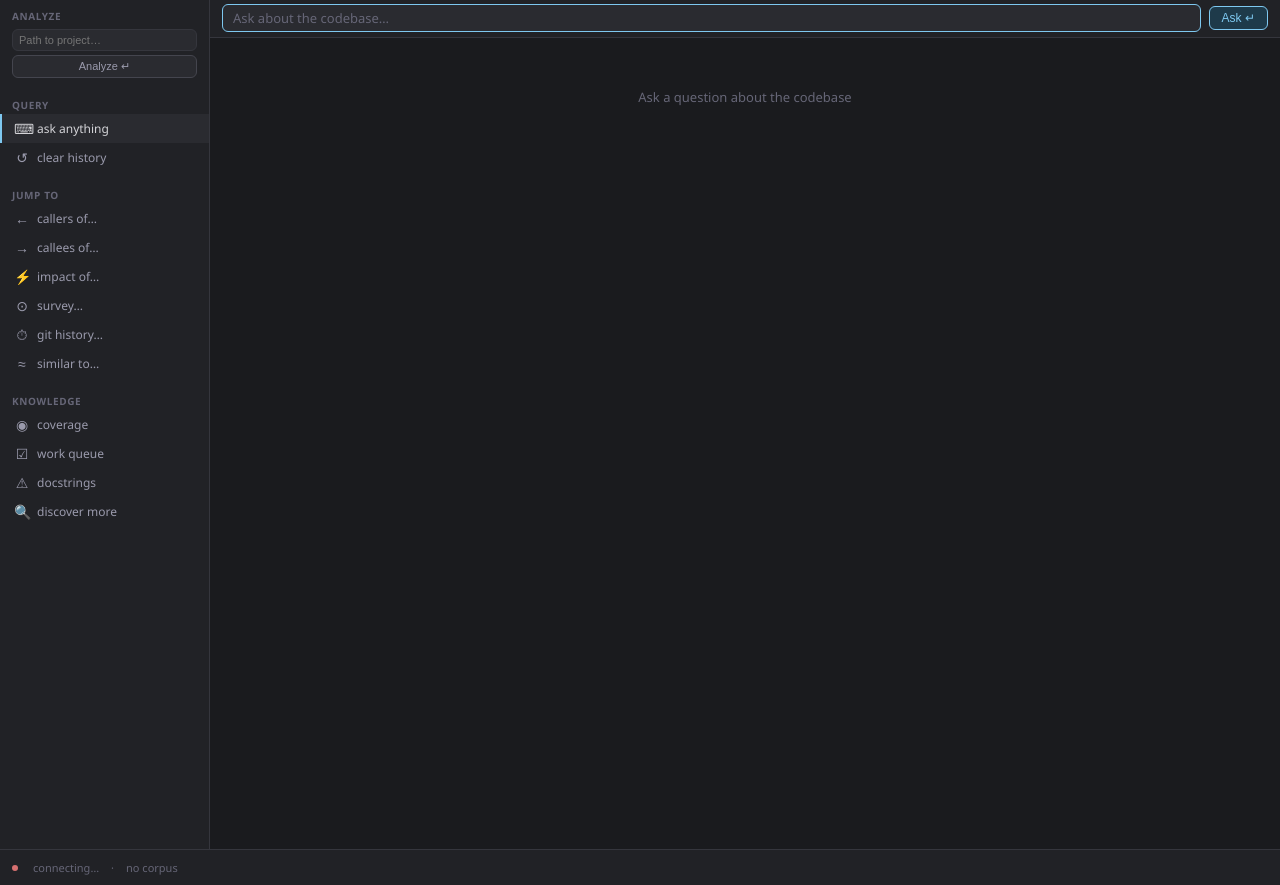
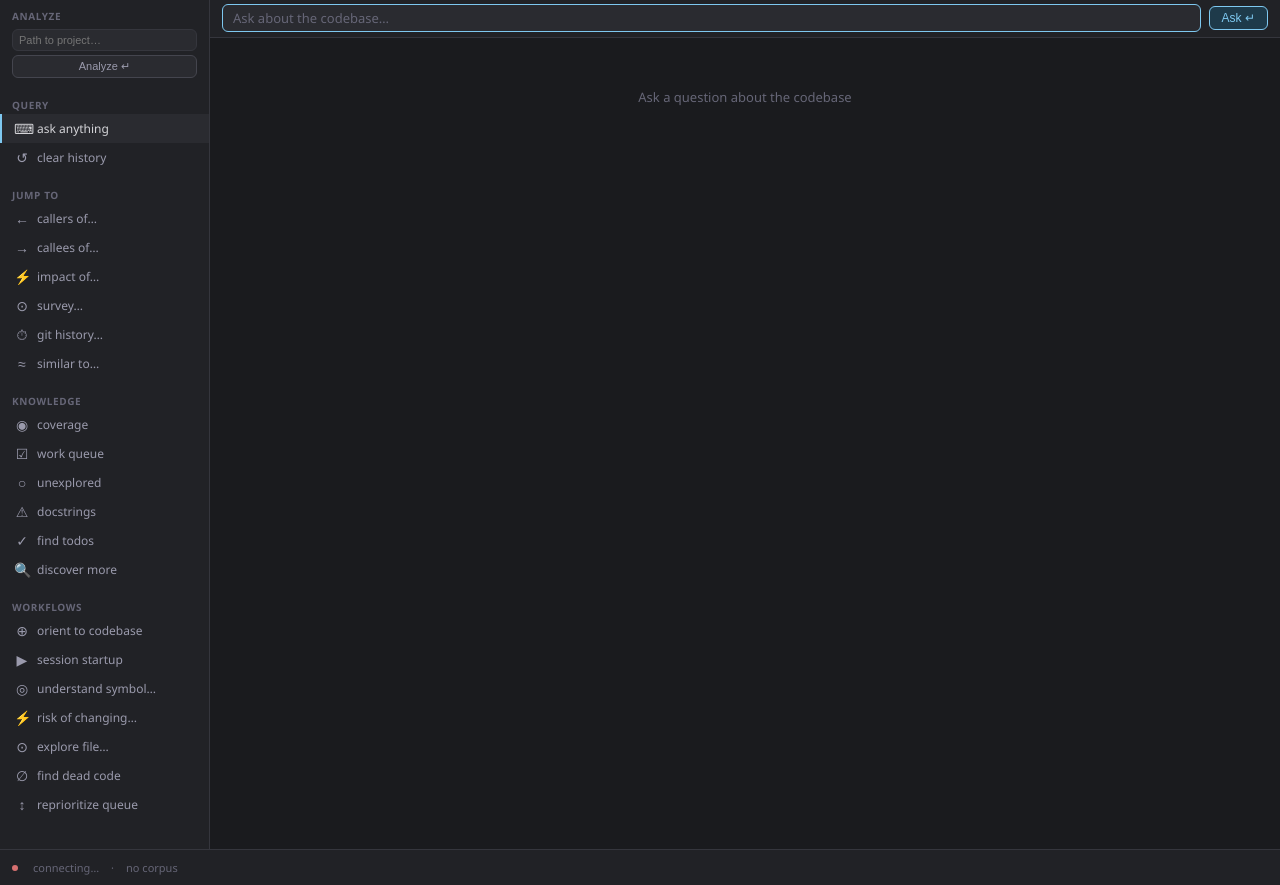
Before and after one commit to bartanderson/Determined, a Flask app: page / in a window 1280 px wide. Shown: the part 37-922 px from the top of the page. Run offline with Flask 3, Linux system fonts and the light colour scheme; some libraries are stand-ins or nearby versions.

Commit message:
Surface all hidden commands in UI: Workflows section + data-submit pattern
console.html:
- New Workflows sidebar section: one-click buttons for orient-to-codebase,
  session-startup, find-dead-code, reprioritize-queue; fill-then-type slots
  for understand-symbol, risk-of-changing, explore-file
- Knowledge section: add unexplored and find-todos buttons (were server-handled
  but had no UI entry points)
- data-submit attribute: sidebar items that send immediately without requiring
  the user to type anything (vs data-fill which just populates the input)
- coverage changed from data-fill to data-submit (no reason to fill then send)

ui_server.py: wire reprioritize/suggest-priorities handler (was REPL-only)

293/293 tests passing.

Co-Authored-By: Claude Sonnet 4.6 <noreply@anthropic.com>

```diff
--- a/determined/ui/templates/console.html
+++ b/determined/ui/templates/console.html
@@ -66,17 +66,48 @@
 
     <div class="sidebar-section">
       <div class="sidebar-label">Knowledge</div>
-      <div class="sidebar-item" data-fill="what do you know?">
+      <div class="sidebar-item" data-submit="what do you know?">
         <span class="icon">◉</span>coverage
       </div>
       <div class="sidebar-item" data-fill="what should I work on">
         <span class="icon">☑</span>work queue
       </div>
+      <div class="sidebar-item" data-submit="what haven't you explored?">
+        <span class="icon">○</span>unexplored
+      </div>
       <div class="sidebar-item" data-fill="what functions are missing docstrings">
         <span class="icon">⚠</span>docstrings
       </div>
-      <div class="sidebar-item" data-fill="discover more">
+      <div class="sidebar-item" data-submit="find todos">
+        <span class="icon">✓</span>find todos
+      </div>
+      <div class="sidebar-item" data-submit="discover more">
         <span class="icon">🔍</span>discover more
+      </div>
+    </div>
+
+    <div class="sidebar-section">
+      <div class="sidebar-label">Workflows</div>
+      <div class="sidebar-item" data-submit="orient me to this codebase">
+        <span class="icon">⊕</span>orient to codebase
+      </div>
+      <div class="sidebar-item" data-submit="session startup">
+        <span class="icon">▶</span>session startup
+      </div>
+      <div class="sidebar-item" data-fill="understand ">
+        <span class="icon">◎</span>understand symbol…
+      </div>
+      <div class="sidebar-item" data-fill="risk of changing ">
+        <span class="icon">⚡</span>risk of changing…
+      </div>
+      <div class="sidebar-item" data-fill="explore ">
+        <span class="icon">⊙</span>explore file…
+      </div>
+      <div class="sidebar-item" data-submit="find dead code">
+        <span class="icon">∅</span>find dead code
+      </div>
+      <div class="sidebar-item" data-submit="reprioritize">
+        <span class="icon">↕</span>reprioritize queue
       </div>
     </div>
   </div>
@@ -144,14 +175,22 @@ input.addEventListener("keydown", e => { if (e.key === "Enter") sendQuery(); });
 sendBtn.addEventListener("click", sendQuery);
 
 // ── sidebar shortcuts ─────────────────────────────────────
+// data-fill: put text in input, focus, let user complete it
 document.querySelectorAll(".sidebar-item[data-fill]").forEach(el => {
   el.addEventListener("click", () => {
     const fill = el.dataset.fill;
-    if (!fill && el.id === "btn-clear-history") return;
+    if (!fill) return;
     input.value = fill;
     input.focus();
-    // place cursor at end
     input.setSelectionRange(fill.length, fill.length);
+  });
+});
+
+// data-submit: fill input and immediately send (no subject needed)
+document.querySelectorAll(".sidebar-item[data-submit]").forEach(el => {
+  el.addEventListener("click", () => {
+    input.value = el.dataset.submit;
+    sendQuery();
   });
 });
 
--- a/determined/ui/ui_server.py
+++ b/determined/ui/ui_server.py
@@ -72,6 +72,36 @@ def handle_query(data):
             answer = "\n".join(lines)
         else:
             answer = "All files have been surveyed."
+        emit("answer", {"question": question, "answer": answer})
+        return
+
+    if q_lower in ("reprioritize", "suggest priorities", "suggest order"):
+        status = _assessor.workflow_status()
+        if status == "No active workflow items.":
+            emit("answer", {"question": question, "answer": status})
+            return
+        import requests as _req
+        msgs = [
+            {"role": "system", "content":
+                "You are a project planning assistant. Given a list of workflow items, "
+                "suggest a priority ordering with brief reasoning for each position. "
+                "End with: 'To apply this order, type: reorder as <id>,<id>,...'"},
+            {"role": "user", "content":
+                f"Here are the current workflow items:\n\n{status}\n\n"
+                "Suggest a priority order for the active backlog/next_up items, "
+                "considering dependencies and logical sequencing."},
+        ]
+        try:
+            resp = _req.post(
+                "http://localhost:11434/api/chat",
+                json={"model": "llama3.2:3b", "messages": msgs, "stream": False,
+                      "options": {"temperature": 0.1}},
+                timeout=60,
+            )
+            resp.raise_for_status()
+            answer = resp.json()["message"]["content"].strip()
+        except Exception as exc:
+            answer = f"(reprioritize unavailable: {exc})"
         emit("answer", {"question": question, "answer": answer})
         return
 
```
